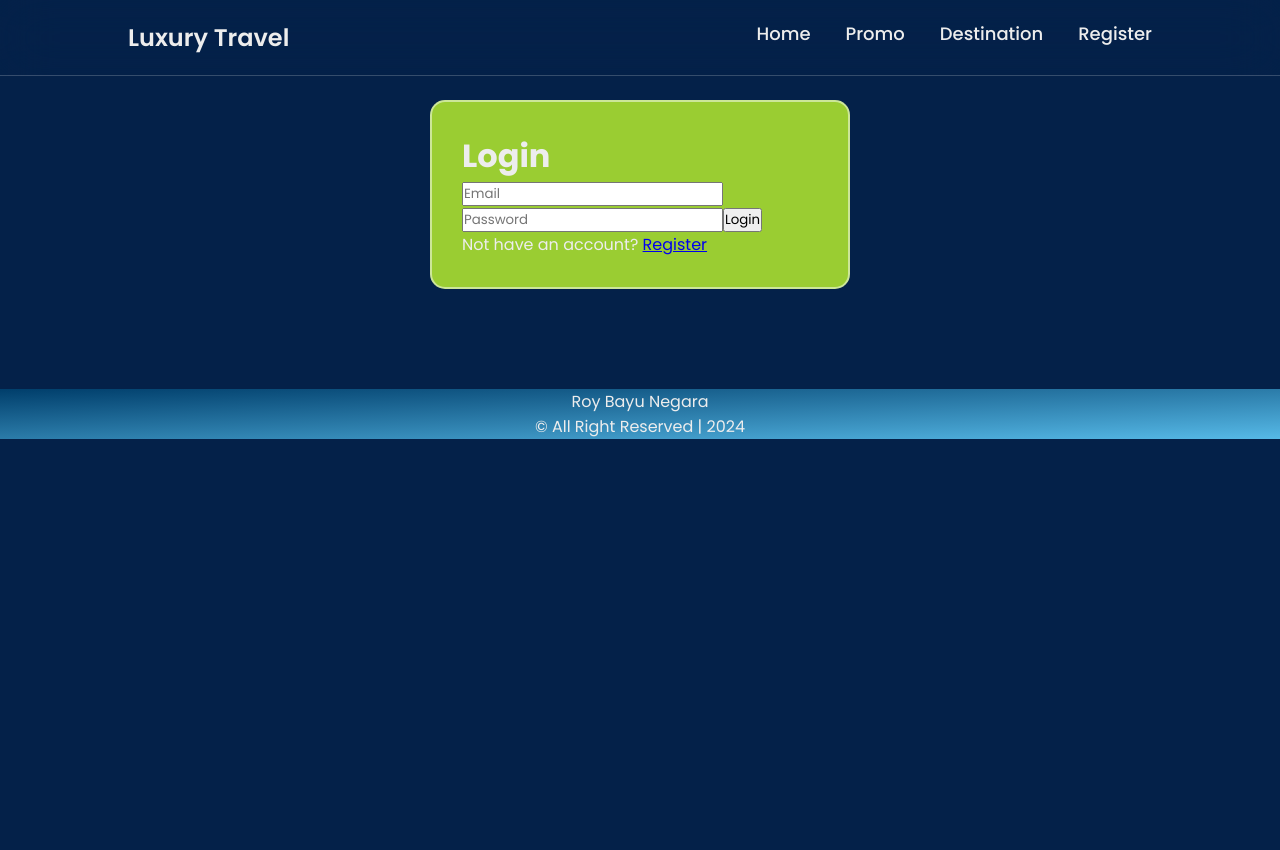
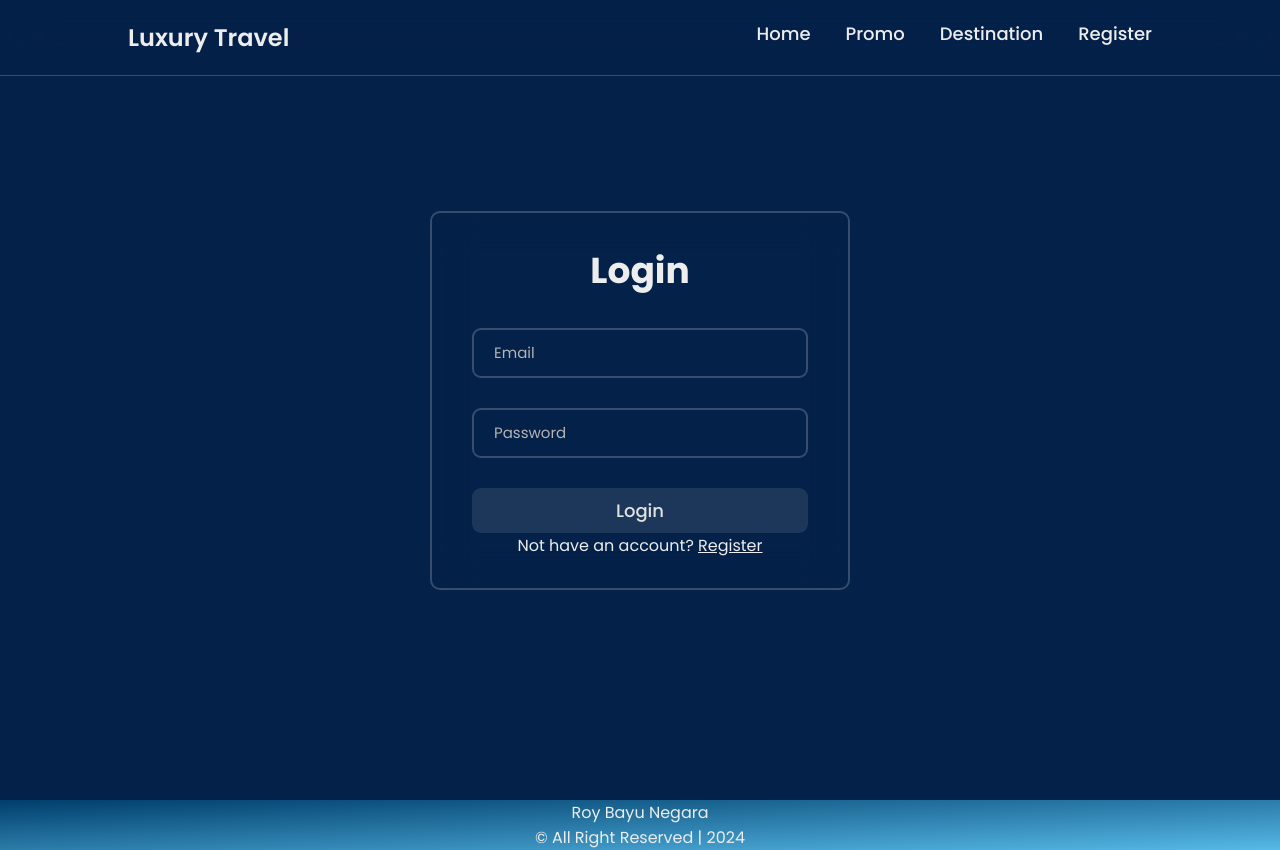
Before and after one commit to roynegara/Final-Project-RoyBayuNegara-Travel-Next, a Next.js app: page /login in a window 1280 px wide. Before the commit the page ends 800 px from the top, so only its background shows below. Built offline with nearby package versions, Linux system fonts and the light colour scheme; no server answers.

Commit message:
succes styling register

```diff
--- a/src/pages/_document.js
+++ b/src/pages/_document.js
@@ -3,7 +3,7 @@ import { Html, Head, Main, NextScript } from "next/document";
 export default function Document() {
   return (
     <Html lang="en">
-
+    {/* <link rel="stylesheet" href="https://cdnjs.cloudflare.com/ajax/libs/font-awesome/6.5.1/css/all.min.css" /> */}
       <Head />
       <body>
         <Main />
--- a/src/pages/index.js
+++ b/src/pages/index.js
@@ -220,7 +220,7 @@ export default function Home() {
           ))}
           </div>
           <div className="see-more-promo" >
-          <Link className="see-more-promos-home" href="/activity">See All Destinations &gt;  </Link>
+          <Link className="see-more-promos-home" href="/activity">See All Destinations   </Link>
             </div>
       </div>
 
--- a/src/pages/login.js
+++ b/src/pages/login.js
@@ -63,22 +63,42 @@ const Login = () => {
       });
   };
 
+
+
+
+
   return (
+    <div className="login-wrap">
+
     <div className="login">
       <h1>Login</h1>
       {notif && <p style={{ color: notif === "Status : Authentication successful" ? "green" : "red" }}>{notif}</p>}
 
-      <input type="text" name="email" placeholder="Email" value={email} onChange={handleEmailChange} />
+        <div className="input-box-login">
+
+          <input type="text" name="email" placeholder="Email" value={email} onChange={handleEmailChange} />
+
+        </div>
+        <div className="input-box-login">
+
       <input type="password" name="password" placeholder="Password" value={password} onChange={handlePasswordChange} />
-      <button onClick={handleLogin} disabled={loading ? true : false}>
+        </div>
+        <div className="btn-login">
+        <button onClick={handleLogin} disabled={loading ? true : false}>
         {loading ? "Loading..." : "Login"}
-      </button>
+          </button>
+          <p>
+        Not have an account? <a href="/register">Register</a>
+      </p>
+        </div>
+
       {/* <button onClick={handleLogin} disabled={email === "" || password === "" || loading ? true : false}>
         {loading ? "Loading..." : "Login"}
       </button> */}
-      <p>
-        Not have an account? <a href="/register">Register</a>
-      </p>
+
+      </div>
+
+
     </div>
   );
 };
--- a/src/pages/register.js
+++ b/src/pages/register.js
@@ -74,13 +74,24 @@ const Register = () => {
   };
 
   return (
+
+    <div className="register-wrap">
+
+
     <div className="register">
       <h1>Register</h1>
       {notif && <p style={{ color: notif === "Status : User Created" ? "green" : "red" }}>{notif}</p>}
+        <div className="input-box-register">
 
       <input type="text" name="name" value={name} onChange={handleNameChange} placeholder="Name" />
+        </div>
+        <div className="input-box-register">
         <input type="email" name="email" value={email} onChange={handleEmailChange} placeholder="Email" />
+        </div>
+      <div className="input-box-register">
           <input type="password" name="password" value={password} onChange={handlePasswordChange} placeholder="Password" />
+          </div>
+        <div className="input-box-register">
         <input
         type="password"
         name="passwordRepeat"
@@ -88,15 +99,17 @@ const Register = () => {
         onChange={handlePasswordRepeatChange}
         placeholder="Password Repeat"
           />
+          </div>
 
-      <div>
+      <div className="input-box-registe">
         <label>Choose Role : </label>
-        <select name="role" value={role} onChange={handleRoleChange}>
+        <select className="activity-option-register" name="role" value={role} onChange={handleRoleChange}>
           <option value={"admin"}>Admin</option>
           <option value={"user"}>User</option>
         </select>
       </div>
 
+      <div className="input-box-register">
       <input
         type="text"
         name="phoneNumber"
@@ -104,14 +117,16 @@ const Register = () => {
         onChange={handlePhoneNumberChange}
         placeholder="Phone Number"
         />
+        </div>
 
-      <div className="btn-reg">
+      <div className="btn-register">
         <button onClick={handleRegister} disabled={loading ? true : false}>
           {loading ? "Loading..." : "Register"}
         </button>
         <p>
           Already have an account? <a href="/login">Login</a>
         </p>
+      </div>
       </div>
       </div>
   );
--- a/src/styles/globals.css
+++ b/src/styles/globals.css
@@ -533,23 +533,282 @@ backdrop-filter: blur(6px);
 /* Register Start */
 .register {
   width: 420px;
-  background: yellowgreen;
-  border: 2px solid rgba(255, 255, 255, 0.5);
-  padding: 30px;
-  border-radius: 15px;
-  backdrop-filter: blur(15px);
-  margin: 100px auto;
-}
+  background: transparent;
+  border: 2px solid rgba(255, 255, 255, 0.2);
+  backdrop-filter: blur(20px);
+  box-shadow: 0 0 10px rgba(0, 0, 0, 0, 0.2);
+  color: #ededed;
+  border-radius: 10px;
+  padding: 30px 40px;
+}
+
+.register-wrap {
+  display: flex;
+  justify-content: center;
+  align-items: center;
+  min-height: 100vh;
+ background: rgba(4, 33, 73, 1);
+  background-size: cover;
+  background-position: center;
+}
+
+.register-wrap::before {
+  content: "";
+  position: absolute;
+  top: 0;
+  right: 0;
+  width: 100%;
+  height: 100%;
+  background: #000;
+  animation: showRight 1s ease forwards;
+  animation-delay: 0.1s;
+  border-radius: 25px;
+}
+
+@keyframes showRight {
+  100% {
+    width: 0;
+  }
+}
+
+
+
+
+.login-wrap {
+  display: flex;
+  justify-content: center;
+  align-items: center;
+  min-height: 100vh;
+ background: rgba(4, 33, 73, 1);
+  background-size: cover;
+  background-position: center;
+}
+
+.login-wrap::before {
+  content: "";
+  position: absolute;
+  top: 0;
+  right: 0;
+  width: 100%;
+  height: 100%;
+  background: #000;
+  animation: showRight 1s ease forwards;
+  animation-delay: 0.1s;
+  border-radius: 25px;
+}
+
+@keyframes showRight {
+  100% {
+    width: 0;
+  }
+}
+
+
+.register h1 {
+  text-align: center;
+  font-size: 36px;
+}
+
+.input-box-register {
+  position: relative;
+  width: 100%;
+  height: 50px;
+  margin: 30px 0;
+}
+
+.input-box-register input {
+  width: 100%;
+  height: 100%;
+  background: transparent;
+  border: none;
+  outline: none;
+  border: 2px solid rgba(255, 255, 255, 0.2);
+  border-radius: 9px;
+  font-size: 15px;
+  color: #ededed;
+  padding: 20px 45px 20px 20px;
+}
+
+.input-box-register input::placeholder {
+  color: #b4b4b4;
+}
+
+.input-box-register i {
+  position: absolute;
+  top: 50%;
+  right: 20px;
+  transform: translateY(-50%);
+  font-size: 20px;
+}
+
+.btn-register {
+  display: contents;
+  text-align: center;
+}
+
+
+.btn-register button {
+  text-decoration: none;
+   /* padding: 20px; */
+  /* color: #b3b3b3; */
+  font-size: 30px;
+  font-weight: 500;
+  background: rgba(255, 255, 255, 0.1);
+  border: 1px solid rgba(255, 255, 255, 0.2);
+  backdrop-filter: blur(15px);
+  box-shadow: 0 0 10px rgba(0, 0, 0, 0, 0.2);
+  border: none;
+  border-radius: 9px;
+  font-size: 18px;
+  font-weight: 500;
+  /* padding: 4px; */
+  /* margin: 10px; */
+  width :100%;
+  height: 45px;
+  color:#e2e2e2;
+}
+
+.btn-register button:hover {
+  background: rgb(56, 143, 188, 0.4);
+  border: 1px solid rgba(255, 255, 255, 0.2);
+  backdrop-filter: blur(15px);
+  box-shadow: 0 0 10px rgba(0, 0, 0, 0, 0.2);
+}
+
+.btn-register p {
+  color: #ededed;
+}
+
+.btn-register a {
+  color: #ededed;
+  font-weight: 400;
+}
+
+.btn-register p a:hover {
+  color: #b3b3b3;
+}
+
+.input-box-register {
+  font-size: 15px;
+
+
+}
+
+.activity-option-register {
+  width: 100%;
+  height: 100%;
+  background: transparent;
+  border: none;
+  outline: none;
+  border: 2px solid rgba(255, 255, 255, 0.2);
+  border-radius: 9px;
+  font-size: 15px;
+  color: #ededed;
+  padding: 20px 45px 20px 20px;
+  cursor: pointer;
+  background: rgba(4, 33, 73, 0.8);
+}
+
+
 
 .login {
-  background: yellowgreen;
   width: 420px;
-  border: 2px solid rgba(255, 255, 255, 0.5);
-  padding: 30px;
-  border-radius: 15px;
-  backdrop-filter: blur(15px);
-  margin: 100px auto;
-}
+  background: transparent;
+  border: 2px solid rgba(255, 255, 255, 0.2);
+  backdrop-filter: blur(20px);
+  box-shadow: 0 0 10px rgba(0, 0, 0, 0, 0.2);
+  color: #ededed;
+  border-radius: 10px;
+  padding: 30px 40px;
+}
+
+.login h1 {
+  text-align: center;
+  font-size: 36px;
+}
+
+.input-box-login {
+  position: relative;
+  width: 100%;
+  height: 50px;
+  margin: 30px 0;
+}
+
+.input-box-login input {
+  width: 100%;
+  height: 100%;
+  background: transparent;
+  border: none;
+  outline: none;
+  border: 2px solid rgba(255, 255, 255, 0.2);
+  border-radius: 9px;
+  font-size: 15px;
+  color: #ededed;
+  padding: 20px 45px 20px 20px;
+}
+
+.input-box-login input::placeholder {
+  color: #b4b4b4;
+}
+
+.input-box-login i {
+  position: absolute;
+  top: 50%;
+  right: 20px;
+  transform: translateY(-50%);
+  font-size: 20px;
+}
+
+.btn-login {
+  display: contents;
+  text-align: center;
+}
+
+
+.btn-login button {
+  text-decoration: none;
+   /* padding: 20px; */
+  /* color: #b3b3b3; */
+  font-size: 30px;
+  font-weight: 500;
+  background: rgba(255, 255, 255, 0.1);
+  border: 1px solid rgba(255, 255, 255, 0.2);
+  backdrop-filter: blur(15px);
+  box-shadow: 0 0 10px rgba(0, 0, 0, 0, 0.2);
+  border: none;
+  border-radius: 9px;
+  font-size: 18px;
+  font-weight: 500;
+  /* padding: 4px; */
+  /* margin: 10px; */
+  width :100%;
+  height: 45px;
+  color:#e2e2e2;
+}
+
+.btn-login button:hover {
+  background: rgb(56, 143, 188, 0.4);
+  border: 1px solid rgba(255, 255, 255, 0.2);
+  backdrop-filter: blur(15px);
+  box-shadow: 0 0 10px rgba(0, 0, 0, 0, 0.2);
+}
+
+.btn-login p {
+  color: #ededed;
+}
+
+.btn-login a {
+  color: #ededed;
+  font-weight: 400;
+}
+
+.btn-login p a:hover {
+  color: #b3b3b3;
+}
+
+
+
+
 /* Register End */
 
 /* Dashboard Start */
```
Lines whose indentation alone changed are shown as unchanged.
